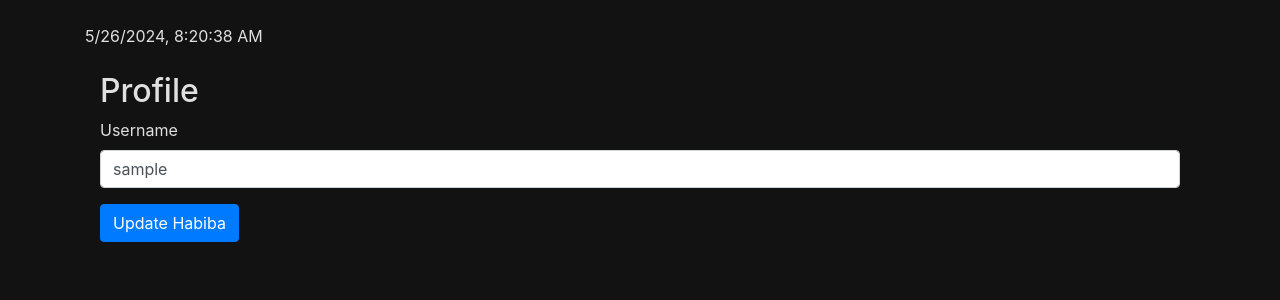
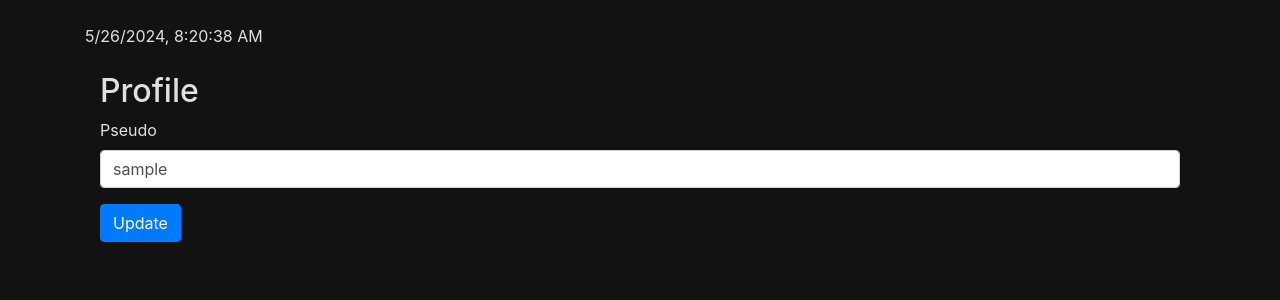
Before and after one commit to Halmouus/Personal, a Flask app: page /profile in a window 1280 px wide. Shown: the part 58-358 px from the top of the page. Run offline with Flask 3, Linux system fonts and the light colour scheme; the visitor is signed in with stand-in values (Sample User, id 1); some libraries are stand-ins or nearby versions.

Commit message:
Add pseudo to users

```diff
--- a/app/models.py
+++ b/app/models.py
@@ -6,6 +6,7 @@ from flask_login import UserMixin
 class User(UserMixin, db.Model):
     id = db.Column(db.String(36), primary_key=True, default=lambda: str(uuid.uuid4()))
     username = db.Column(db.String(80), unique=True, nullable=False)
+    pseudo = db.Column(db.String(150), unique=True, nullable=False)
     password = db.Column(db.String(128), nullable=False)
     last_login_time = db.Column(db.DateTime)
     tokens = db.Column(db.Integer, default=0)
--- a/app/routes.py
+++ b/app/routes.py
@@ -12,20 +12,27 @@ def home():
 def register_user():
     if request.method == 'POST':
         username = request.form['username']
+        pseudo = request.form['pseudo']
         password = request.form['password']
 
         user_exists = User.query.filter_by(username=username).first()
+        pseudo_exists = User.query.filter_by(pseudo=pseudo).first()
+
         if user_exists:
-            flash('Username already exists', 'danger')
+            flash('Bad Habiba! Username already exists', 'danger')
             return redirect(url_for('register'))
 
-        user = User(username=username)
+        if pseudo_exists:
+            flash('This Habiba is already taken mate!', 'danger')
+            return redirect(url_for('register'))
+
+        user = User(username=username, pseudo=pseudo)
         user.set_password(password)
 
         db.session.add(user)
         db.session.commit()
 
-        flash('You are now registered and can log in', 'success')
+        flash('You are a registered Habiba and can log in now!', 'success')
         return redirect(url_for('login'))
 
     return render_template('register.html')
@@ -80,19 +87,18 @@ def dashboard_user():
 @login_required
 def profile():
     if request.method == 'POST':
-        username = request.form['username']
+        pseudo = request.form['pseudo']
 
-        user_exists = User.query.filter_by(username=username).first()
-        if user_exists and user_exists.id != current_user.id:
-            flash('Username already exists', 'danger')
+        pseudo_exists = User.query.filter(User.pseudo == pseudo, User.id != current_user.id).first()
+        if pseudo_exists:
+            flash('Too bad! Habiba already taken', 'danger')
             return redirect(url_for('profile'))
 
-        current_user.username = username
+        current_user.pseudo = pseudo
         db.session.commit()
-        flash('Your profile has been updated', 'success')
+        flash('Your Habiba has fresh new name!', 'success')
         return redirect(url_for('profile'))
-
-    return render_template('profile.html')
+    return render_template('profile.html', title='Profile')
 
 @app.route('/toggle-dark-mode', methods=['POST'])
 @login_required
@@ -171,8 +177,8 @@ def autocomplete_usernames():
     if not query:
         return jsonify([])
 
-    users = User.query.filter(User.username.ilike(f'{query}%'), User.id != current_user.id).all()
-    usernames = [user.username for user in users]
+    users = User.query.filter(User.pseudo.ilike(f'{query}%'), User.id != current_user.id).all()
+    usernames = [user.pseudo for user in users]
 
     return jsonify(usernames)
 
--- a/app/templates/leaderboard.html
+++ b/app/templates/leaderboard.html
@@ -6,7 +6,7 @@
     <thead>
         <tr>
             <th scope="col">Rank</th>
-            <th scope="col">Username</th>
+            <th scope="col">Pseudo</th>
             <th scope="col">Tokens</th>
         </tr>
     </thead>
@@ -20,7 +20,7 @@
                         {{ loop.index }}
                     {% endif %}
                 </th>
-                <td>{{ user.username }}</td>
+                <td>{{ user.pseudo }}</td>
                 <td><i class="fas fa-coins" style="color: gold;"></i> {{ user.tokens }}</td>
             </tr>
         {% endfor %}
--- a/app/templates/profile.html
+++ b/app/templates/profile.html
@@ -8,10 +8,10 @@
     <h2>Profile</h2>
     <form method="post" action="{{ url_for('profile') }}">
         <div class="form-group">
-            <label for="username">Username</label>
-            <input type="text" class="form-control" id="username" name="username" value="{{ current_user.username }}" required>
+            <label for="pseudo">Pseudo</label>
+            <input type="text" class="form-control" id="pseudo" name="pseudo" value="{{ current_user.pseudo }}" required>
         </div>
-        <button type="submit" class="btn btn-primary">Update Habiba</button>
+        <button type="submit" class="btn btn-primary">Update</button>
     </form>
 </div>
 {% endblock %}
--- a/app/templates/register.html
+++ b/app/templates/register.html
@@ -12,6 +12,10 @@
             <input type="text" class="form-control" id="username" name="username" required>
         </div>
         <div class="form-group">
+            <label for="pseudo">Pseudo</label>
+            <input type="text" class="form-control" id="pseudo" name="pseudo" required>
+        </div>
+        <div class="form-group">
             <label for="password">Password</label>
             <input type="password" class="form-control" id="password" name="password" required>
         </div>
--- a/app/templates/share_tokens.html
+++ b/app/templates/share_tokens.html
@@ -7,15 +7,15 @@
     <h1>Share Tokens</h1>
     <form method="POST" action="{{ url_for('share_tokens') }}">
         <div class="form-group">
-            <label for="recipient">Recipient Username:</label>
+            <label for="recipient">A Habiba You want to give love to:</label>
             <input type="text" id="recipient" name="recipient" class="form-control" autocomplete="off" required list="usernames">
             <datalist id="usernames"></datalist>
         </div>
         <div class="form-group">
-            <label for="amount">Amount of Tokens:</label>
+            <label for="amount">Habiba Points:</label>
             <input type="number" id="amount" name="amount" class="form-control" required>
         </div>
-        <button type="submit" class="btn btn-primary">Share Tokens</button>
+        <button type="submit" class="btn btn-primary">Share Love</button>
     </form>
     {% if error %}
         <div class="alert alert-danger mt-3">{{ error }}</div>
--- a/app/templates/transaction_history.html
+++ b/app/templates/transaction_history.html
@@ -17,7 +17,7 @@
         <tbody>
             {% for transaction in sent_transactions %}
             <tr>
-                <td>{{ transaction.recipient.username }}</td>
+                <td>{{ transaction.recipient.pseudo }}</td>
                 <td>{{ transaction.tokens }}</td>
                 <td>{{ transaction.timestamp }}</td>
             </tr>
@@ -37,7 +37,7 @@
         <tbody>
             {% for transaction in received_transactions %}
             <tr>
-                <td>{{ transaction.sender.username }}</td>
+                <td>{{ transaction.sender.pseudo }}</td>
                 <td>{{ transaction.tokens }}</td>
                 <td>{{ transaction.timestamp }}</td>
             </tr>
```
Also changed, not shown: migrations/versions/1b3742083162_add_pseudo_to_users.py (added, +35 -0 lines), instance/app.db.
